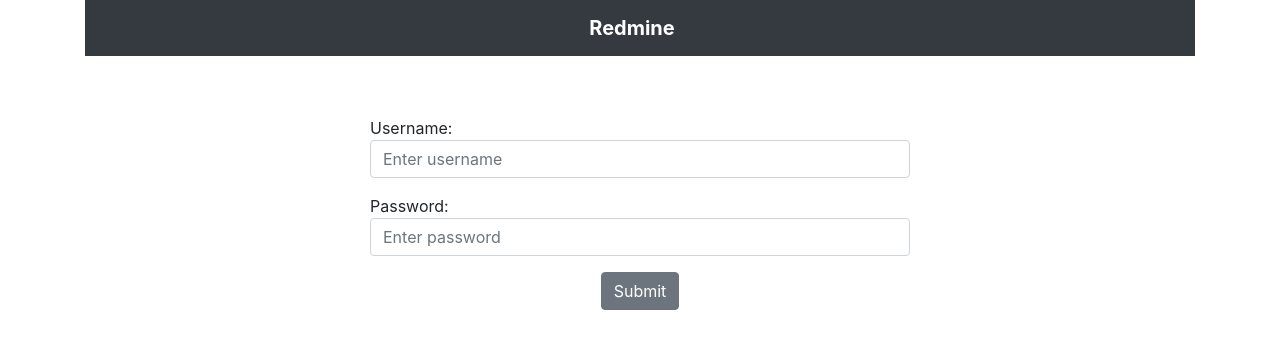
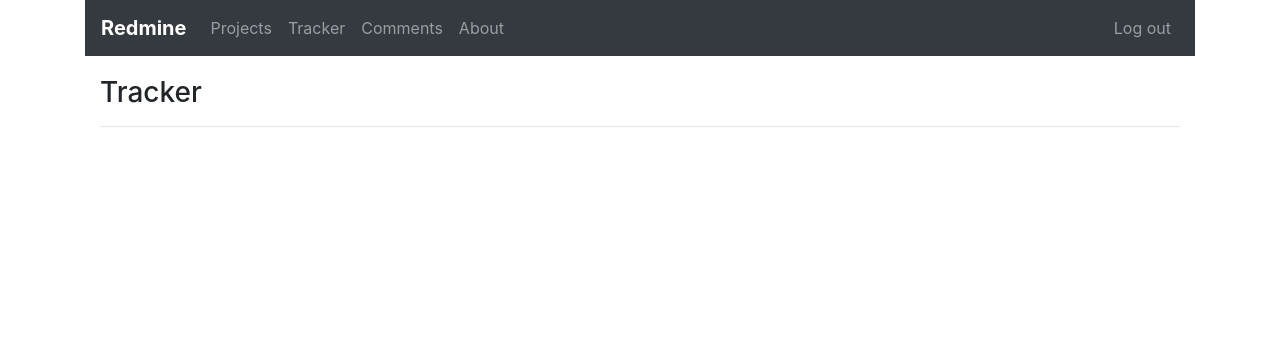
Before and after one commit to kAVArd/redmine-react, a React (Create React App) app: page /tracker in a window 1280 px wide. Shown: the top 348 px of the page. Built offline with nearby package versions, Linux system fonts and the light colour scheme.

Commit message:
add projects page

```diff
--- a/src/App.js
+++ b/src/App.js
@@ -7,11 +7,11 @@
 import { BrowserRouter as Router, Route, Link } from 'react-router-dom'
 
 function App () {
-  const [isLogin, setIsLogin] = useState(false)
+  const [isLogin, setIsLogin] = useState(true)
 
   const login = (e) => {
     e.preventDefault()
-    setIsLogin(true)
+    setIsLogin(!isLogin)
   }
 
   if (isLogin) {
@@ -36,6 +36,13 @@
                 </li>
               </ul>
             </div>
+            <div className='navbar-collapse collapse w-100 order-3 dual-collapse2'>
+              <ul className='navbar-nav ml-auto'>
+                <li className='nav-item'>
+                  <a className='nav-link' href='/' onClick={login}>Log out</a>
+                </li>
+              </ul>
+            </div>
           </nav>
           <Route exact path='/' component={Projects} />
           <Route exact path='/tracker' component={Tracker} />
--- a/src/components/About.js
+++ b/src/components/About.js
@@ -3,7 +3,7 @@
 const About = () => {
   return (
     <div className='container'>
-      <h4><b>About</b></h4>
+      <h3>About</h3>
       <hr />
     </div>
   )
--- a/src/components/Comments.js
+++ b/src/components/Comments.js
@@ -3,7 +3,7 @@
 const Comments = () => {
   return (
     <div className='container'>
-      <h4><b>Comments</b></h4>
+      <h3>Comments</h3>
       <hr />
     </div>
   )
--- /dev/null
+++ b/src/components/Project.js
@@ -0,0 +1,15 @@
+import React from 'react'
+
+const Project = ({ project }) => {
+  return (
+    <tr>
+      <td>{project.id}</td>
+      <td>{project.name}</td>
+      <td>{project.description}</td>
+      <td>{new Date(Date.parse(project.created_on)).toDateString()}</td>
+      <td>{new Date(Date.parse(project.updated_on)).toDateString()}</td>
+    </tr>
+  )
+}
+
+export default Project
--- a/src/components/Projects.js
+++ b/src/components/Projects.js
@@ -1,10 +1,47 @@
-import React from 'react'
+import React, { useEffect, useState } from 'react'
+import { getProjects } from '../_service'
+import Project from './Project'
 
 const Projects = () => {
+  const [projects, setProjects] = useState([])
+  const [isFetching, setIsFetching] = useState(true)
+  useEffect(() => {
+    getProjects().then(projects => {
+      setProjects(projects)
+      setIsFetching(false)
+    })
+  }, [])
+
+  if (isFetching) {
+    return (
+      <div className='text-center spinners'>
+        <div className='spinner-grow text-muted' />
+        <div className='spinner-grow text-muted' />
+        <div className='spinner-grow text-muted' />
+      </div>
+    )
+  }
+
   return (
     <div className='container'>
-      <h4><b>Projects</b></h4>
-      <hr />
+      <h3>Projects</h3>
+      <table className='table table-hover'>
+        <thead>
+          <tr>
+            <th>id</th>
+            <th>Name</th>
+            <th>Description</th>
+            <th>Created</th>
+            <th>Last update</th>
+          </tr>
+        </thead>
+        <tbody>
+          {projects.map((project) => {
+            console.log(project)
+            return <Project project={project} key={project.id} />
+          })}
+        </tbody>
+      </table>
     </div>
   )
 }
--- a/src/components/Tracker.js
+++ b/src/components/Tracker.js
@@ -3,7 +3,7 @@
 const Tracker = () => {
   return (
     <div className='container'>
-      <h4><b>Tracker</b></h4>
+      <h3>Tracker</h3>
       <hr />
     </div>
   )
--- a/src/index.css
+++ b/src/index.css
@@ -6,6 +6,14 @@
   margin-bottom: 0;
 }
 
-h4 {
+h3 {
   margin-top: 20px;
 }
+
+.spinners {
+  margin-top: 20%;
+}
+
+.logout {
+  float: right;
+}
```
